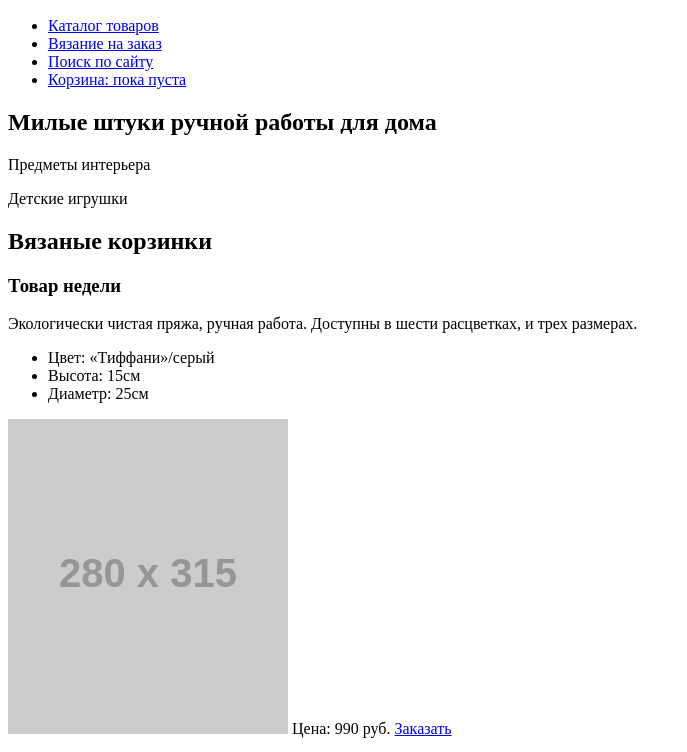
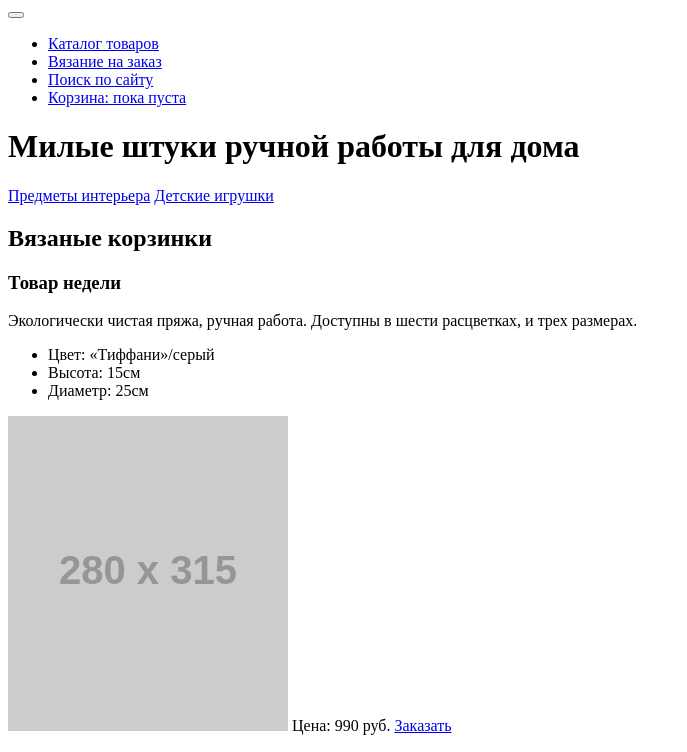
Before and after one commit to mbasmanov92/156554-mishka, a website: page index.html in a window 1280 px wide. Shown: the part 46-798 px from the top of the page, without its empty margins (0-687 px from the left). Drawn offline with Linux system fonts and the light colour scheme; placeholder pictures from the web are drawn by us.

Commit message:
04.12.16 правки внесены

```diff
--- a/index.html
+++ b/index.html
@@ -9,7 +9,7 @@
       <div class="main-header__logo">
         <img src="http://placehold.it/86x35" width="86" height="35" alt="mishka">
       </div>
-      <div class="dropdown"></div>
+      <button class="dropdown"></button>
       <nav class="nav">
         <ul class="nav__list">
           <li class="nav__item">
@@ -29,13 +29,9 @@
     </header>
     <main>
       <div class="introduction">
-        <h2 class="introduction__title">Милые штуки ручной работы для дома</h2>
-        <div class="product-category  product-category--interior">
-          <p class="product-category-text">Предметы интерьера</p>
-        </div>
-        <div class="product-category  product-category--toys">
-          <p class="product-category__text">Детские игрушки</p>
-        </div>
+        <h1 class="introduction__title">Милые штуки ручной работы для дома</h1>
+        <a class="product-category  product-category--interior" href="#">Предметы интерьера</a>
+        <a class="product-category  product-category--toys" href="#">Детские игрушки</a>
       </div>
       <div class="product">
         <h2 class="product__title">Вязаные корзинки</h2>
```
Also changed, not shown: catalog.html (+1 -1 lines), form.html (+1 -1 lines).
